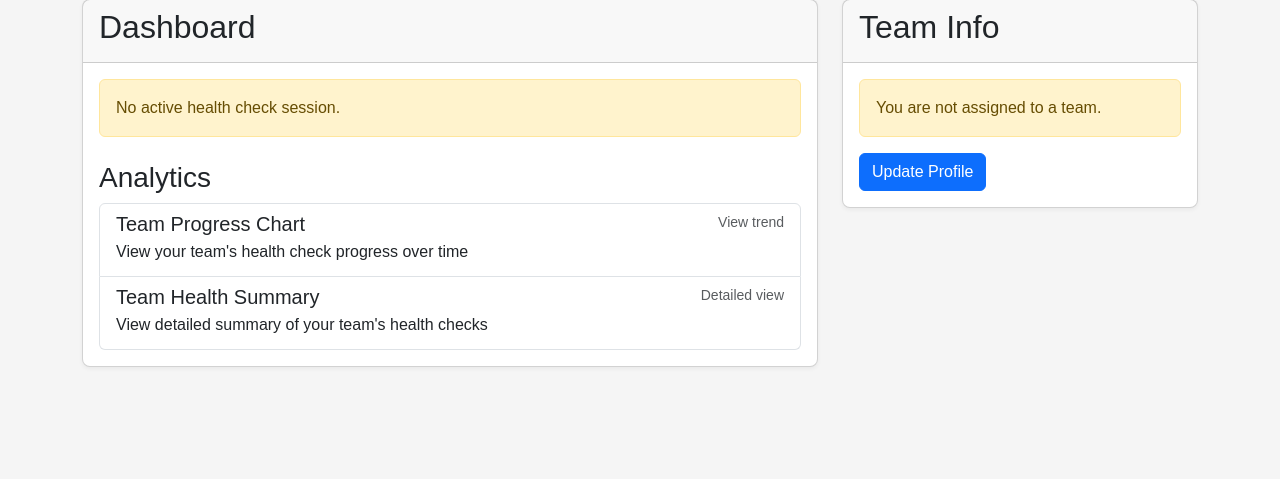
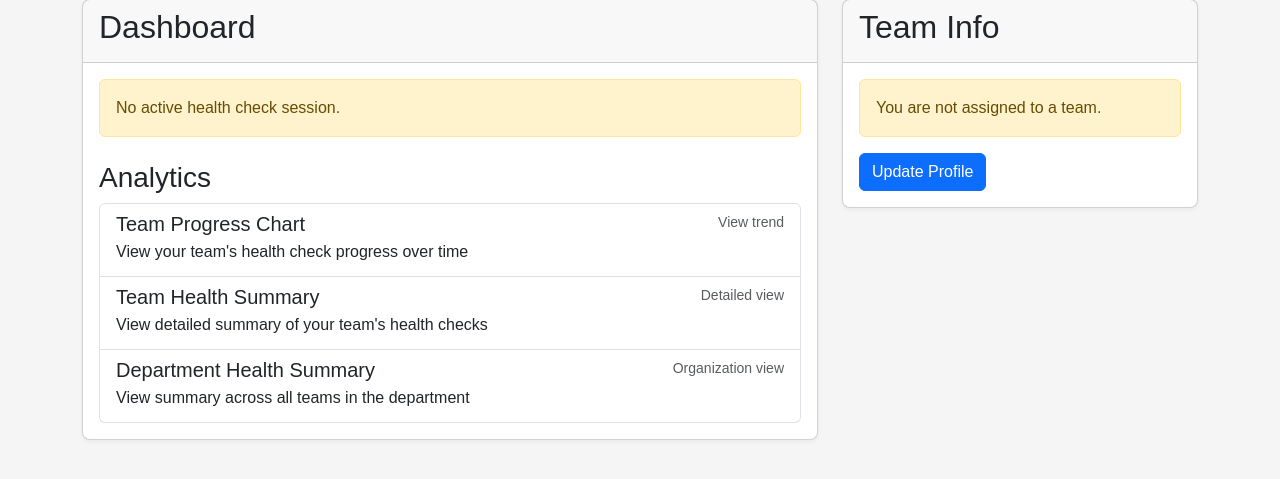
Before and after one commit to yuriysyt/SkyProject, a Django app: page /dashboard/ in a window 1280 px wide. Shown: the part 81-560 px from the top of the page. Run offline with Django 4.2, Linux system fonts and the light colour scheme; the visitor is signed in with stand-in values (Sample User, id 1); data that the repository does not hold is empty; some libraries are stand-ins or nearby versions.

Commit message:
Updated dashboard with Department Health Summary link

```diff
--- a/templates/core/dashboard.html
+++ b/templates/core/dashboard.html
@@ -61,6 +61,13 @@
                             </div>
                             <p class='mb-1'>View detailed summary of your team's health checks</p>
                         </a>
+                        <a href='{% url 'department_summary' %}' class='list-group-item list-group-item-action'>
+                            <div class='d-flex w-100 justify-content-between'>
+                                <h5 class='mb-1'>Department Health Summary</h5>
+                                <small class='text-muted'>Organization view</small>
+                            </div>
+                            <p class='mb-1'>View summary across all teams in the department</p>
+                        </a>
                     </div>
                 </div>
             </div>
```
